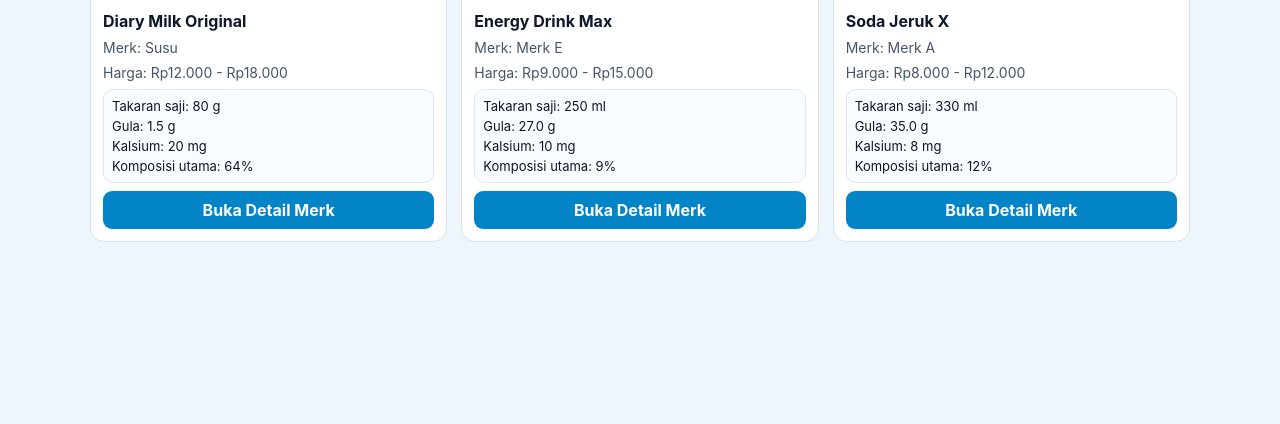
After one commit to KyonKyon0/realfoodku.store, a PHP site: page /produk/diary-milk-original in a window 1280 px wide. The commit adds this page. Shown: the part 376-800 px from the top of the page. Run offline with PHP 8.4, Linux system fonts and the light colour scheme; data comes from the database, SQL or seed files in the repository.

Commit message:
Remove hero nugget button and add Diary Milk collection page

```diff
--- /dev/null
+++ b/diary-milk-original.php
@@ -0,0 +1,119 @@
+<?php
+
+declare(strict_types=1);
+
+require __DIR__ . '/db.php';
+
+$sort = (string) ($_GET['sort'] ?? 'gula_asc');
+$allowedSort = [
+    'gula_asc' => 'kg.gula_g ASC, p.nama_produk ASC',
+    'kalsium_desc' => 'kg.kalsium_mg DESC, p.nama_produk ASC',
+    'komposisi_desc' => 'kg.komposisi_utama_persen DESC, p.nama_produk ASC',
+    'komposisi_asc' => 'kg.komposisi_utama_persen ASC, p.nama_produk ASC',
+];
+if (!isset($allowedSort[$sort])) {
+    $sort = 'gula_asc';
+}
+
+$products = [];
+$errorMessage = '';
+
+try {
+    $pdo = getConnection();
+    $orderBy = $allowedSort[$sort];
+
+    $sql = "SELECT p.id, p.nama_produk, p.merk, p.image_url, p.deskripsi_singkat, p.harga_rentang_rupiah,
+                   kg.gula_g, kg.kalsium_mg, kg.komposisi_utama_persen, kg.takaran_saji
+            FROM produk p
+            INNER JOIN kandungan_gizi kg ON kg.produk_id = p.id
+            WHERE p.kategori = 'Minuman' AND (
+                p.nama_produk LIKE :soda
+                OR p.nama_produk LIKE :energy
+                OR p.nama_produk LIKE :milk
+                OR p.merk LIKE :susu
+            )
+            ORDER BY {$orderBy}";
+
+    $stmt = $pdo->prepare($sql);
+    $stmt->execute([
+        ':soda' => '%soda%',
+        ':energy' => '%energy%',
+        ':milk' => '%milk%',
+        ':susu' => '%susu%',
+    ]);
+    $products = $stmt->fetchAll();
+} catch (Throwable $e) {
+    $errorMessage = 'Gagal memuat kumpulan produk minuman. Pastikan database sudah diimport.';
+}
+?>
+<!doctype html>
+<html lang="id">
+<head>
+    <meta charset="UTF-8">
+    <meta name="viewport" content="width=device-width, initial-scale=1.0">
+    <title>Kumpulan Produk Minuman</title>
+    <style>
+        body { margin:0; font-family: Inter, Arial, sans-serif; background:#eef5fb; color:#0f172a; }
+        .wrap { max-width: 1100px; margin:0 auto; padding: 24px 18px 40px; }
+        .back { text-decoration:none; font-weight:700; color:#0f172a; }
+        .title { margin:6px 0 4px; }
+        .subtitle { color:#475569; margin:0; }
+        .toolbar { margin-top: 14px; background:#fff; border:1px solid #d6e3ee; border-radius:12px; padding:12px; display:flex; gap:10px; flex-wrap:wrap; align-items:center; }
+        select { border:1px solid #cbd5e1; border-radius:8px; padding:8px 10px; }
+        .btn { border:none; background:#0ea5e9; color:#fff; border-radius:8px; padding:8px 12px; font-weight:700; cursor:pointer; }
+        .grid { margin-top:16px; display:grid; grid-template-columns:repeat(auto-fit,minmax(250px,1fr)); gap:14px; }
+        .card { background:#fff; border:1px solid #d6e3ee; border-radius:14px; overflow:hidden; display:flex; flex-direction:column; }
+        .card img { width:100%; height:170px; object-fit:cover; background:#f8fafc; }
+        .body { padding:12px; display:flex; flex-direction:column; gap:8px; }
+        .brand { color:#475569; font-size:14px; }
+        .facts { background:#f8fbff; border:1px solid #dbe7f0; border-radius:10px; padding:8px; font-size:13px; display:grid; gap:4px; }
+        .open { margin-top:auto; text-decoration:none; background:#0284c7; color:#fff; text-align:center; padding:9px 11px; border-radius:9px; font-weight:700; }
+        .alert { background:#fff; border:1px dashed #c7d8e5; padding:14px; border-radius:12px; margin-top:12px; }
+    </style>
+</head>
+<body>
+<div class="wrap">
+    <a class="back" href="/">&larr; Kembali ke homepage</a>
+    <h1 class="title">Kumpulan Produk Minuman</h1>
+    <p class="subtitle">Halaman ini menampilkan grup Soda, Energy Drink, dan Susu dengan fitur sorting.</p>
+
+    <form method="get" class="toolbar">
+        <label for="sort"><strong>Urutkan:</strong></label>
+        <select name="sort" id="sort">
+            <option value="gula_asc" <?= $sort === 'gula_asc' ? 'selected' : ''; ?>>Gula terendah</option>
+            <option value="kalsium_desc" <?= $sort === 'kalsium_desc' ? 'selected' : ''; ?>>Kalsium tertinggi</option>
+            <option value="komposisi_desc" <?= $sort === 'komposisi_desc' ? 'selected' : ''; ?>>Komposisi Utama terbanyak</option>
+            <option value="komposisi_asc" <?= $sort === 'komposisi_asc' ? 'selected' : ''; ?>>Komposisi Utama terendah</option>
+        </select>
+        <button class="btn" type="submit">Terapkan</button>
+    </form>
+
+    <?php if ($errorMessage !== ''): ?>
+        <div class="alert"><?= htmlspecialchars($errorMessage, ENT_QUOTES, 'UTF-8'); ?></div>
+    <?php elseif (empty($products)): ?>
+        <div class="alert">Belum ada produk minuman untuk ditampilkan.</div>
+    <?php else: ?>
+        <div class="grid">
+            <?php foreach ($products as $product): ?>
+                <?php $fallbackImage = '/assets/img/drink_default.svg'; ?>
+                <article class="card">
+                    <img src="<?= htmlspecialchars($product['image_url'] ?: $fallbackImage, ENT_QUOTES, 'UTF-8'); ?>" onerror="this.onerror=null;this.src='<?= htmlspecialchars($fallbackImage, ENT_QUOTES, 'UTF-8'); ?>';" alt="<?= htmlspecialchars($product['nama_produk'], ENT_QUOTES, 'UTF-8'); ?>">
+                    <div class="body">
+                        <strong><?= htmlspecialchars($product['nama_produk'], ENT_QUOTES, 'UTF-8'); ?></strong>
+                        <span class="brand">Merk: <?= htmlspecialchars($product['merk'], ENT_QUOTES, 'UTF-8'); ?></span>
+                        <span class="brand">Harga: <?= htmlspecialchars((string) ($product['harga_rentang_rupiah'] ?? '-'), ENT_QUOTES, 'UTF-8'); ?></span>
+                        <div class="facts">
+                            <span>Takaran saji: <?= htmlspecialchars($product['takaran_saji'], ENT_QUOTES, 'UTF-8'); ?></span>
+                            <span>Gula: <?= number_format((float) $product['gula_g'], 1); ?> g</span>
+                            <span>Kalsium: <?= number_format((float) $product['kalsium_mg'], 0); ?> mg</span>
+                            <span>Komposisi utama: <?= number_format((float) $product['komposisi_utama_persen'], 0); ?>%</span>
+                        </div>
+                        <a class="open" href="/produk/<?= (int) $product['id']; ?>">Buka Detail Merk</a>
+                    </div>
+                </article>
+            <?php endforeach; ?>
+        </div>
+    <?php endif; ?>
+</div>
+</body>
+</html>
--- /dev/null
+++ b/produk/diary-milk-original/index.php
@@ -0,0 +1,5 @@
+<?php
+
+declare(strict_types=1);
+
+require __DIR__ . '/../../diary-milk-original.php';
```
Also changed, not shown: index.php (+7 -6 lines), .htaccess.
